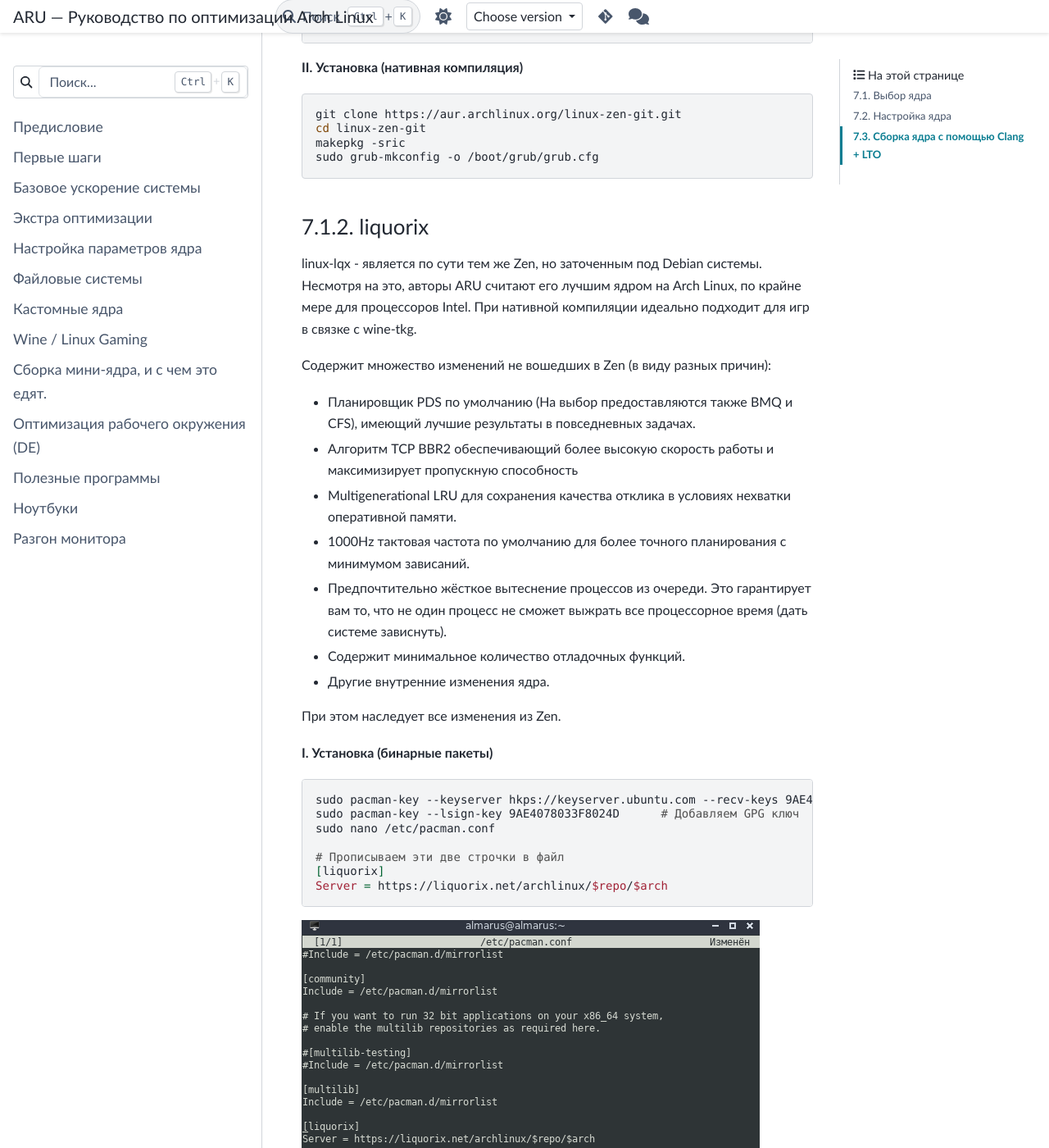
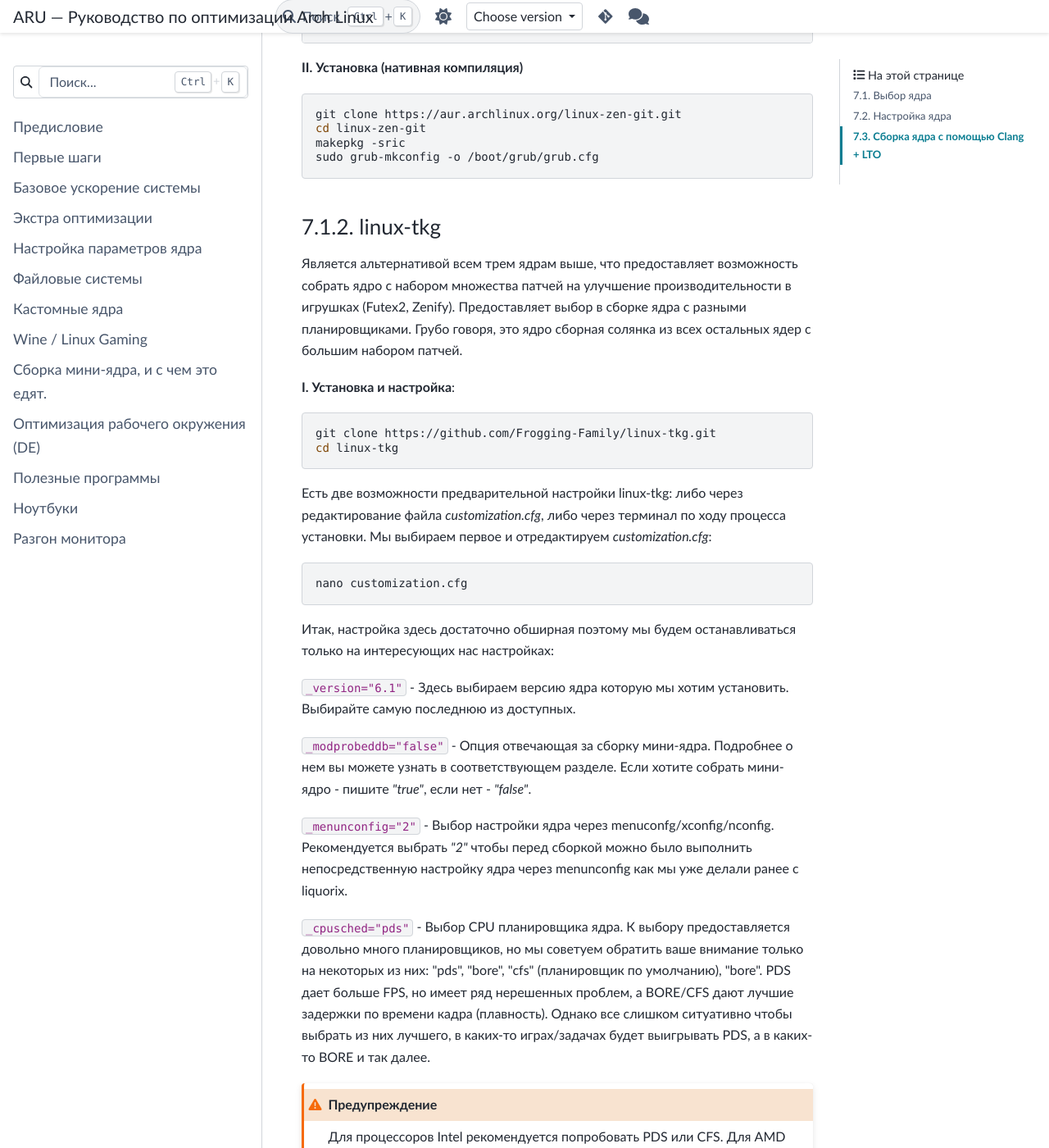
Before and after one commit to ventureoo/ARU, a Sphinx documentation site: the page built from docs/source/custom-kernels.rst, in a window 1280 px wide and 1400 px high, scrolled down 1651 px. Shown: the whole window at 82% size. Built offline with Sphinx 7.4.7 and the PyData theme 0.15.4, drawn with Linux system fonts in a browser that asks for light colours; some of the changed text lies outside the part shown.

Commit message:
custom-kernels: Remove liquorix kernel
Oh yes, I will be hated for this.

The reasons for removal are as follows:

- Sucks the kernel config from Debian

- PDS scheduler which has a number of issues

- Lots of problems with AMD processors (this was highlighted in warning)

Finally, linux-cachyos-pds is simply better:

https://flightlessmango.com/games/23255/logs/3772
https://flightlessmango.com/games/13744/logs/3773
https://flightlessmango.com/games/13744/logs/3645

I emphasize, in all my tests linux-lqx - sucks.

Personally, I really loved this kernel before, in the year 2020, but now
you just have to accept that the kernel has lost its relevance as well
as Xanmod. For now, I recommend that everyone use linux-tkg/linux-cachyos.

This commit can be reverted if someone gives me a good enough reason to
return this kernel.

```diff
--- a/docs/source/custom-kernels.rst
+++ b/docs/source/custom-kernels.rst
@@ -93,97 +93,6 @@
   makepkg -sric
   sudo grub-mkconfig -o /boot/grub/grub.cfg
 
-
-.. index:: kernel, liquorix, lqx, native-compilation
-.. _linux-lqx:
-
-------------
-liquorix
-------------
-
-linux-lqx - является по сути тем же Zen, но заточенным под Debian
-системы. Несмотря на это, авторы ARU считают его лучшим ядром на Arch
-Linux, по крайне мере для процессоров Intel. При нативной компиляции
-идеально подходит для игр в связке с wine-tkg.
-
-Содержит множество изменений не вошедших в Zen (в виду разных причин):
-
-- Планировщик PDS по умолчанию (На выбор предоставляются также BMQ и
-  CFS), имеющий лучшие результаты в повседневных задачах.
-
-- Алгоритм TCP BBR2 обеспечивающий более высокую скорость работы и
-  максимизирует пропускную способность
-
-- Multigenerational LRU для сохранения качества отклика в условиях
-  нехватки оперативной памяти.
-
-- 1000Hz тактовая частота по умолчанию для более точного планирования
-  с минимумом зависаний.
-
-- Предпочтительно жёсткое вытеснение процессов из очереди. Это
-  гарантирует вам то, что не один процесс не сможет выжрать все
-  процессорное время (дать системе зависнуть).
-
-- Содержит минимальное количество отладочных функций.
-
-- Другие внутренние изменения ядра.
-
-При этом наследует все изменения из Zen.
-
-**I. Установка (бинарные пакеты)** ::
-
-  sudo pacman-key --keyserver hkps://keyserver.ubuntu.com --recv-keys 9AE4078033F8024D
-  sudo pacman-key --lsign-key 9AE4078033F8024D      # Добавляем GPG ключ
-  sudo nano /etc/pacman.conf
-
-  # Прописываем эти две строчки в файл
-  [liquorix]
-  Server = https://liquorix.net/archlinux/$repo/$arch
-
-.. image:: images/custom-kernels-16.png
-
-::
-
-  sudo pacman -Suuyy
-  sudo pacman -S linux-lqx linux-lqx-headers
-  sudo grub-mkconfig -o /boot/grub/grub.cfg
-
-Вариант установки I рекомендуется если не хотите компилировать, но
-тогда производительность будет хуже чем у аналогичного
-скомпилированного ядра.
-
-**II. Установка и настройка**
-
-В этом случае мы настроим ядро и выполним его нативную-компиляцию.
-Тонкая насторйка ядра позволит дать ещё больше производительности и
-может ускорить сам процесс сборки. ::
-
-  git clone https://aur.archlinux.org/linux-lqx.git                 # Скачивание исходников.
-  cd linux-lqx                                                      # Переход в linux-lqx
-  gpg --keyserver keyserver.ubuntu.com --recv-keys 38DBBDC86092693E # GPG ключ
-  sed -i 's/_makenconfig=/_makenconfig=y/' PKGBUILD                 # Включаем ручную настройку
-  makepkg -sric
-
-После некоторого времени с началом компиляции перед вами предстанет
-окно с настройкой ядра. Подробные инструкции и рекомендации по
-настройке вы найдете в следующем разделе.
-
-.. image:: images/lqx-menunconfig.png
-
-.. index:: kernel, xanmod, native-compilation
-.. _linux-xanmod:
-
-.. warning:: Планировщик PDS, который используется в linux-lqx по
-   умолчанию, может крайне плохо работать на процессорах AMD Ryzen. По
-   нашим наблюдениям, выражается в нестабильной работе с ОЗУ, из-за
-   чего запись в ОЗУ может различаться в пределах 4-8% (от 4000 до
-   10000 МБ/с в худшую сторону от максимума). Проверка производилась
-   на AMD Ryzen 9 5900X, возможно этому подвержена только 5000 серия,
-   либо все семейство AMD Ryzen или все процессоры AMD. Если собираете
-   то рекомендуется проводить проверку с помощью ramspeed, либо
-   использовать phoronix-test-suite, в котором можно использовать тот
-   же ramspeed, однако результаты более наглядные. См. также:
-   https://gitlab.com/alfredchen/projectc/-/issues/7
 
 .. index:: kernel, linux-tkg, native-compilation
 .. _linux-tkg:
```
